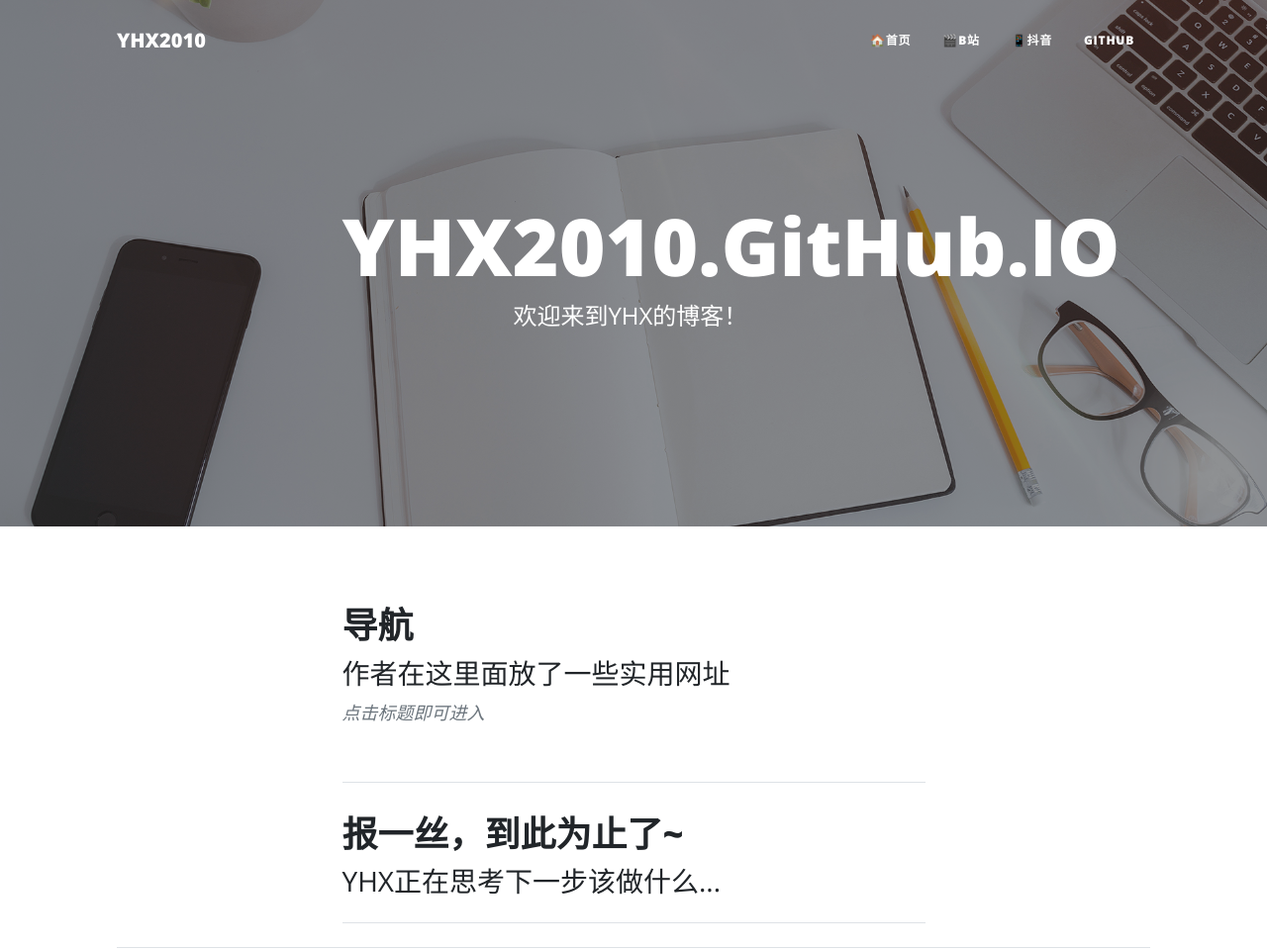
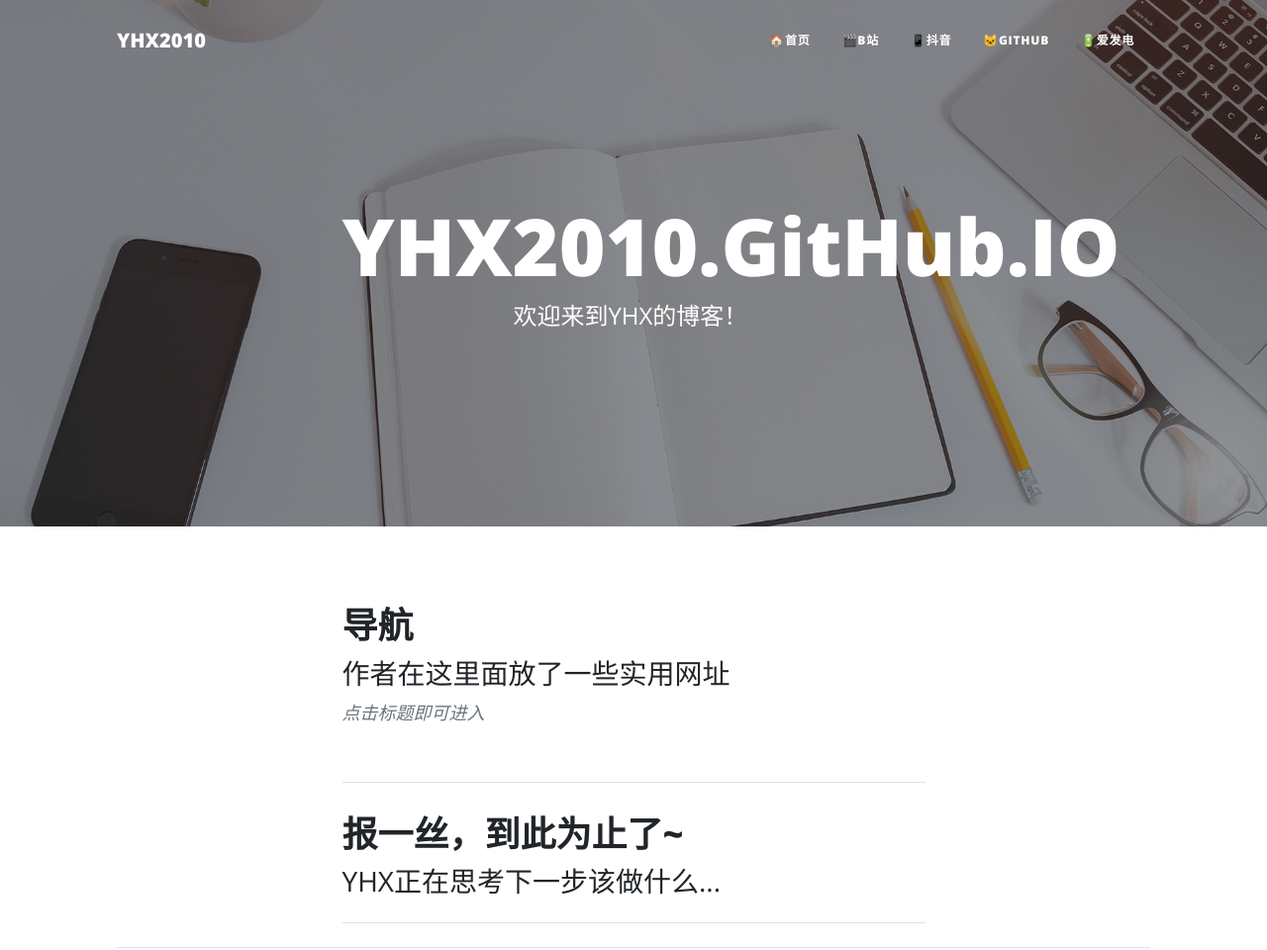
Before and after one commit to YHX2010/YHX2010.github.io, a plain HTML site: page index.html in a window 1280 px wide. Shown: the top 960 px of the page at 99% size. Drawn offline with nearby package versions, Linux system fonts and the light colour scheme.

Commit message:
Update index.html

```diff
--- a/index.html
+++ b/index.html
@@ -45,7 +45,8 @@ bottom: 80px;
                         <li class="nav-item"><a class="nav-link px-lg-3 py-3 py-lg-4" href="index.html">🏠首页</a></li>
                         <li class="nav-item"><a class="nav-link px-lg-3 py-3 py-lg-4" href="https://space.bilibili.com/3546580869188223">🎬B站</a></li>
                         <li class="nav-item"><a class="nav-link px-lg-3 py-3 py-lg-4" href="https://www.douyin.com/user/MS4wLjABAAAAc5bumVyx9_Ac4hc-zFOgFuqmeixTCrjtpLYAKs6E5rI">📱抖音</a></li>
-                        <li class="nav-item"><a class="nav-link px-lg-3 py-3 py-lg-4" href="https://github.com/YHX2010">GitHub</a></li>
+                        <li class="nav-item"><a class="nav-link px-lg-3 py-3 py-lg-4" href="https://github.com/YHX2010">🐱GitHub</a></li>
+			<li class="nav-item"><a class="nav-link px-lg-3 py-3 py-lg-4" href="https://afdian.net/u/YHX2010">🔋爱发电</a></li>
                     </ul>
                 </div>
             </div>
```
